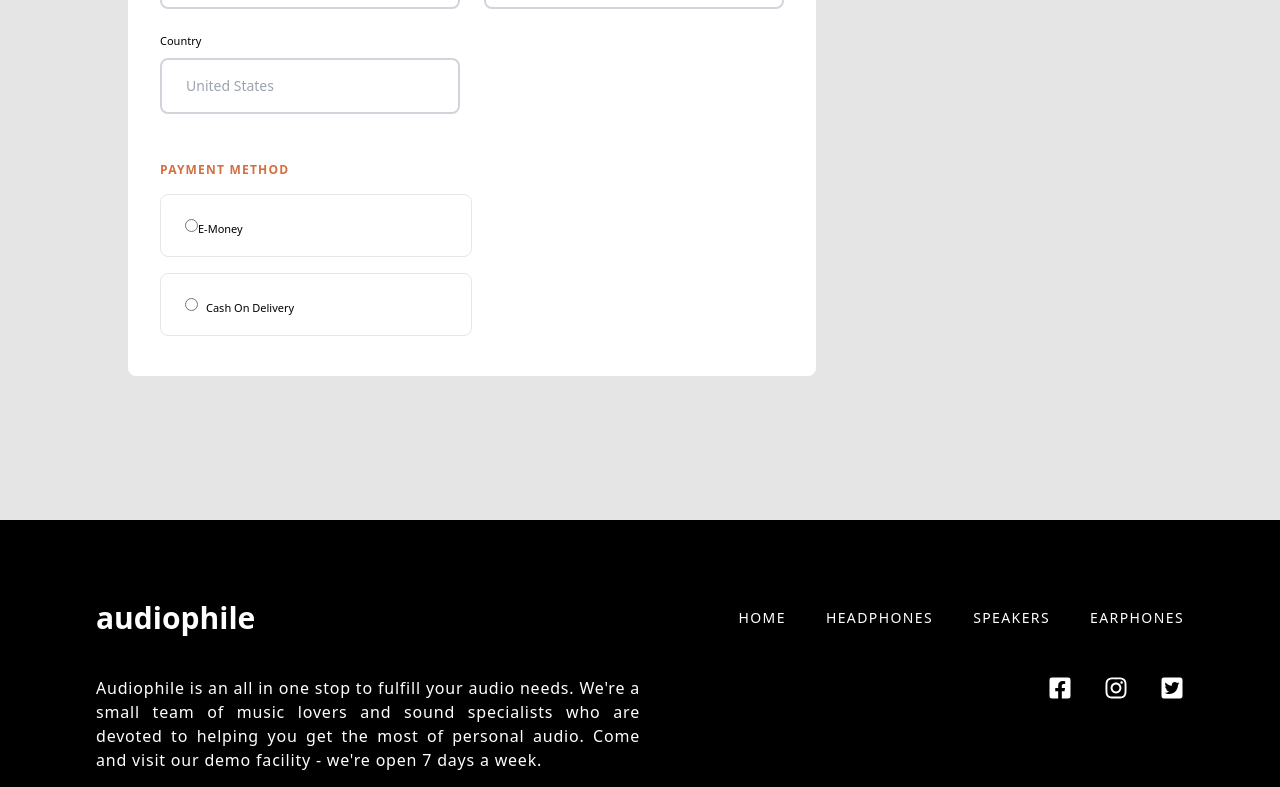
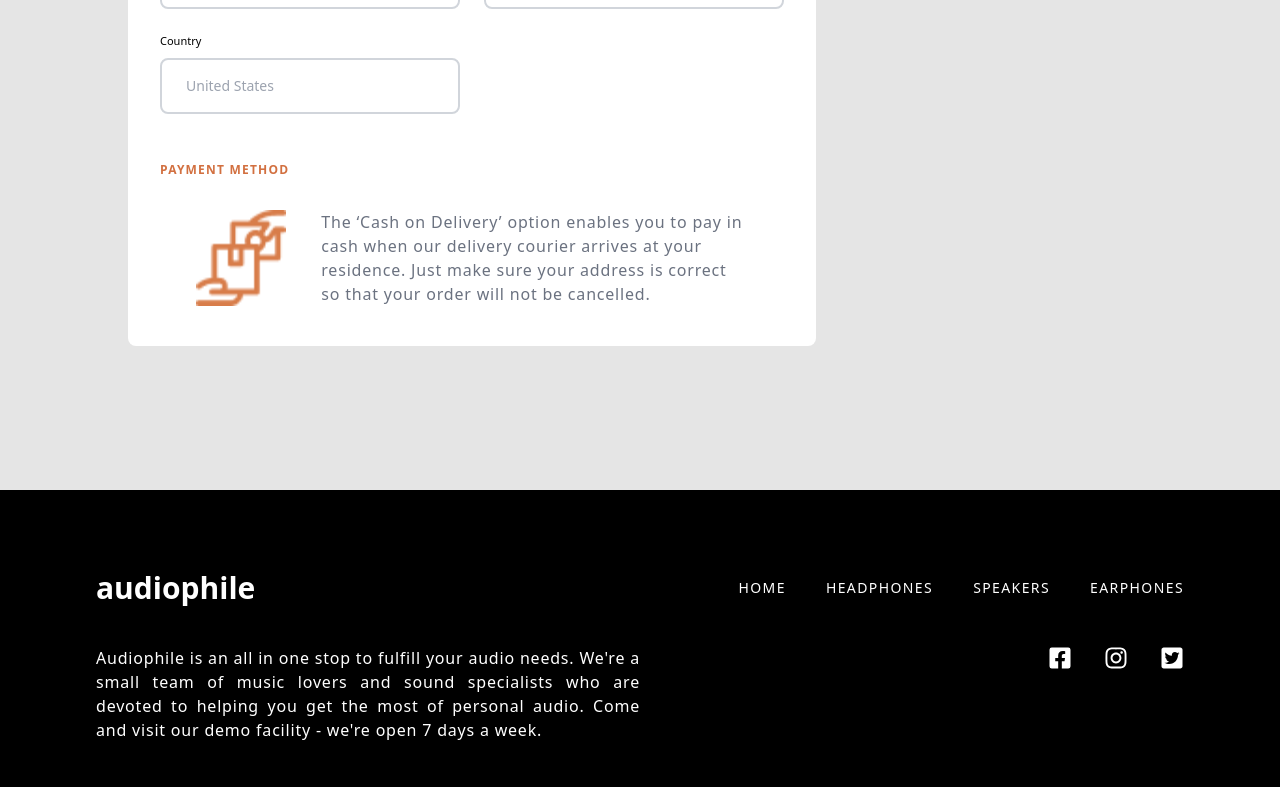
Before and after one commit to Aman-Mandal/Audiophile, a Next.js app: page /checkout in a window 1280 px wide. Shown: the part 809-1596 px from the top of the page. Built offline with nearby package versions, Linux system fonts and the light colour scheme.

Commit message:
Added COD and cartButton's icon for total quantity

```diff
--- a/components/Cart/Cart.js
+++ b/components/Cart/Cart.js
@@ -20,8 +20,12 @@ const Cart = ({ onClose }) => {
   const router = useRouter()
 
   const checkoutCartHandler = () => {
-    router.push('/checkout')
-    onClose()
+    if (cartItems.length === 0) {
+      alert('Cart is Empty')
+    } else {
+      router.push('/checkout')
+      onClose()
+    }
   }
 
   return (
@@ -54,7 +58,9 @@ const Cart = ({ onClose }) => {
               ))}
             </div>
           </div>
-          {cartItems.length === 0 && <Image height={1200} width={400} src={emptyCart} />}
+          {cartItems.length === 0 && (
+            <Image height={1200} width={400} src={emptyCart} />
+          )}
 
           <div>
             <div className="flex justify-between py-3">
@@ -64,9 +70,16 @@ const Cart = ({ onClose }) => {
               <p>$ {totalPrice}</p>
             </div>
             <div className="text-center">
-              <Button onClick={checkoutCartHandler} bgColor="light-orange">
+              {/* <Button onClick={checkoutCartHandler} bgColor="light-orange">
                 Checkout
-              </Button>
+              </Button> */}
+
+              <button
+                onClick={checkoutCartHandler}
+                className="bg-light-orange py-3 w-full rounded-lg text-white uppercase tracking-wider font-semibold"
+              >
+                Checkout
+              </button>
             </div>
           </div>
         </div>
--- a/components/Homepage Components/Header/Header.js
+++ b/components/Homepage Components/Header/Header.js
@@ -36,8 +36,8 @@ const Header = () => {
             </div>
           </div>
         </div>
-        <div className="mb-12 w-72 md:mb-0 md:w-1/2 mx-auto">
-          <Image src={heroImg} alt="Headphones" />
+        <div className="mb-12 w-72 md:mb-0 md:w-[50%] mx-auto">
+          <Image src={heroImg}  alt="Headphones" />
         </div>
       </div>
     </div>
--- a/components/Navbar/Navbar.js
+++ b/components/Navbar/Navbar.js
@@ -2,11 +2,13 @@ import Link from 'next/link'
 import { useRouter } from 'next/router'
 import React, { useState } from 'react'
 import { AiOutlineShoppingCart } from 'react-icons/ai'
+import { useSelector } from 'react-redux'
 import Cart from '../Cart/Cart'
 
 const Navbar = () => {
   const [showCart, setShowCart] = useState(false)
   const router = useRouter()
+  const totalQuantity = useSelector(state => state.cart.totalQuantity)
 
   const homeHandler = () => {
     router.push('/')
@@ -69,9 +71,14 @@ const Navbar = () => {
         </ul>
         <div
           onClick={showCartHandler}
-          className="text-3xl text-white hover:cursor-pointer hover:text-dark-orange hover:scale-110 transition ease-in-out duration-200"
+          className="text-3xl relative text-white hover:cursor-pointer hover:text-dark-orange hover:scale-110 transition ease-in-out duration-200"
         >
           <AiOutlineShoppingCart />
+          {totalQuantity > 0 && (
+            <div className="h-5 w-5 rounded-full absolute -top-1 -right-2 bg-light-orange">
+              <p className="text-sm text-center ">{totalQuantity}</p>
+            </div>
+          )}
         </div>
 
         {showCart && <Cart onClose={hideCartHandler} />}
--- a/pages/checkout/index.js
+++ b/pages/checkout/index.js
@@ -1,6 +1,8 @@
+import Image from 'next/image'
 import { useSelector } from 'react-redux'
 import CartItem from '../../components/CartItem/CartItem'
 import useInput from '../../hooks/useInput'
+import cod from '../../public/images/shared/payondelivery.png'
 
 const Checkout = () => {
   const cartItems = useSelector(state => state.cart.items)
@@ -75,18 +77,42 @@ const Checkout = () => {
 
   let formIsValid = false
 
-  if (enteredNameIsValid && enteredEmailIsValid) {
+  if (
+    enteredNameIsValid &&
+    enteredEmailIsValid &&
+    enteredAddressIsValid &&
+    enteredCityIsValid &&
+    enteredCountryIsValid &&
+    enteredZipCodeIsValid &&
+    enteredPhoneNumberIsValid
+  ) {
     formIsValid = true
   }
 
   const submitFormHandler = event => {
     event.preventDefault()
 
-    if (!enteredNameIsValid || !enteredEmailIsValid) {
+    if (
+      !enteredNameIsValid ||
+      !enteredEmailIsValid ||
+      !enteredAddressIsValid ||
+      !enteredCityIsValid ||
+      !enteredCountryIsValid ||
+      !enteredZipCodeIsValid ||
+      !enteredPhoneNumberIsValid
+    ) {
       return
     }
     resetNameInput()
+    resetAddressInput()
+    resetCityInput()
+    resetCountryInput()
+    resetemailInput()
+    resetphoneNumberInput()
+    resetZipCodeInput()
   }
+
+  const customError = `border border-red-600 bg-[#fddddd] focus:border-red-700 focus:bg-[#fbe8d2]`
 
   return (
     <div className="flex flex-col md:flex-row gap-5 h-full w-screen bg-neutral-200 md:py-36 md:px-32 py-10">
@@ -104,8 +130,11 @@ const Checkout = () => {
               <label className="text-[11px] font-medium mb-2" htmlFor="name">
                 Name
               </label>
+              {nameInputHasError && (
+                <p className="text-red-600">Enter your name.</p>
+              )}
               <input
-                className="border-2 text-sm  border-gray-300 px-6 py-4 rounded-lg mb-6 hover:border-light-orange focus:border-none focus:outline-light-orange"
+                className=" border-2 text-sm  border-gray-300 px-6 py-4 rounded-lg mb-6 hover:border-light-orange focus:border-none focus:outline-light-orange"
                 id="name"
                 type="text"
                 placeholder="John Doe"
@@ -113,7 +142,6 @@ const Checkout = () => {
                 onBlur={nameBlurHandler}
                 value={enteredName}
               />
-              {nameInputHasError && <p className="">Name can't be empty.</p>}
             </div>
             <div className="flex flex-col md:w-1/2">
               <label className="text-[11px] font-medium mb-2" htmlFor="email">
@@ -209,30 +237,17 @@ const Checkout = () => {
           </div>
         </div>
         <div>
-          <h2 className="text-dark-orange text-xs uppercase font-semibold tracking-widest mb-4">
+          <h2 className="text-dark-orange text-xs uppercase font-semibold tracking-widest my-8">
             Payment Method
           </h2>
-          <div className="flex border items-center px-6 pt-4 rounded-lg mb-4 md:w-1/2">
-            <input
-              className="border text-sm -2mr-2 my-2 border-gray-300 px-6 py-4 rounded-lg mb-6 hover:border-light-orange focus:border-none focus:outline-light-orange"
-              id="e-money"
-              type="radio"
-              name="payment"
-            />
-            <label className="text-[11px] font-medium mb-2" htmlFor="e-money">
-              E-Money
-            </label>
-          </div>
-          <div className="flex border items-center px-6 pt-4 rounded-lg md:w-1/2">
-            <input
-              className="border mr-2 tex-2t-sm my-2 border-gray-300 px-6 py-4 rounded-lg mb-6"
-              id="cod"
-              type="radio"
-              name="payment"
-            />
-            <label className="text-[11px] font-medium mb-2" htmlFor="cod">
-              Cash On Delivery
-            </label>
+
+          <div className="flex justify-evenly">
+            <Image className="flex-[0.2]" height={70} width={90} src={cod} />
+            <p className="flex-[0.8] font-sans text-gray-500 tracking-wider">
+              The ‘Cash on Delivery’ option enables you to pay in cash when our
+              delivery courier arrives at your residence. Just make sure your
+              address is correct so that your order will not be cancelled.
+            </p>
           </div>
         </div>
       </form>
@@ -241,7 +256,7 @@ const Checkout = () => {
       <section className="md:flex-[0.3] md:sticky md:top-[8rem] bg-white w-[90%] mx-auto  py-10 px-6 rounded-lg h-[30rem] flex flex-col justify-between">
         <div>
           <p className="text-xl uppercase font-semibold mb-6 ">Summary</p>
-          <div className='overflow-y-scroll'>
+          <div className="overflow-y-scroll">
             {cartItems.map(item => (
               <CartItem
                 key={item.id}
```
